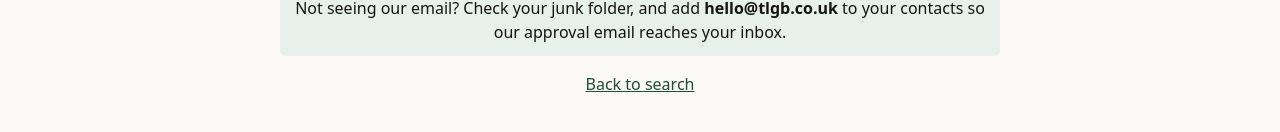
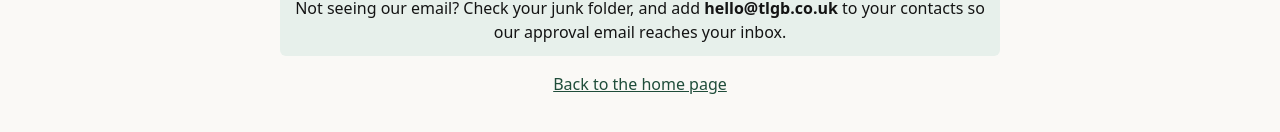
Before and after one commit to WrightL67uk/TLGB, a Next.js app: page /join/thanks in a window 1280 px wide. Shown: the part 228-360 px from the top of the page. Built offline with nearby package versions, Linux system fonts and the light colour scheme; no server answers.

Commit message:
Update page.tsx

```diff
--- a/app/join/thanks/page.tsx
+++ b/app/join/thanks/page.tsx
@@ -11,7 +11,7 @@ export default function ThanksPage() {
         Not seeing our email? Check your junk folder, and add{' '}
         <strong>{process.env.EMAIL_FROM ?? 'our address'}</strong> to your contacts so our approval email reaches your inbox.
       </p>
-      <p><Link href="/">Back to search</Link></p>
+      <p><Link href="/">Back to the home page</Link></p>
     </div>
   );
 }
```
